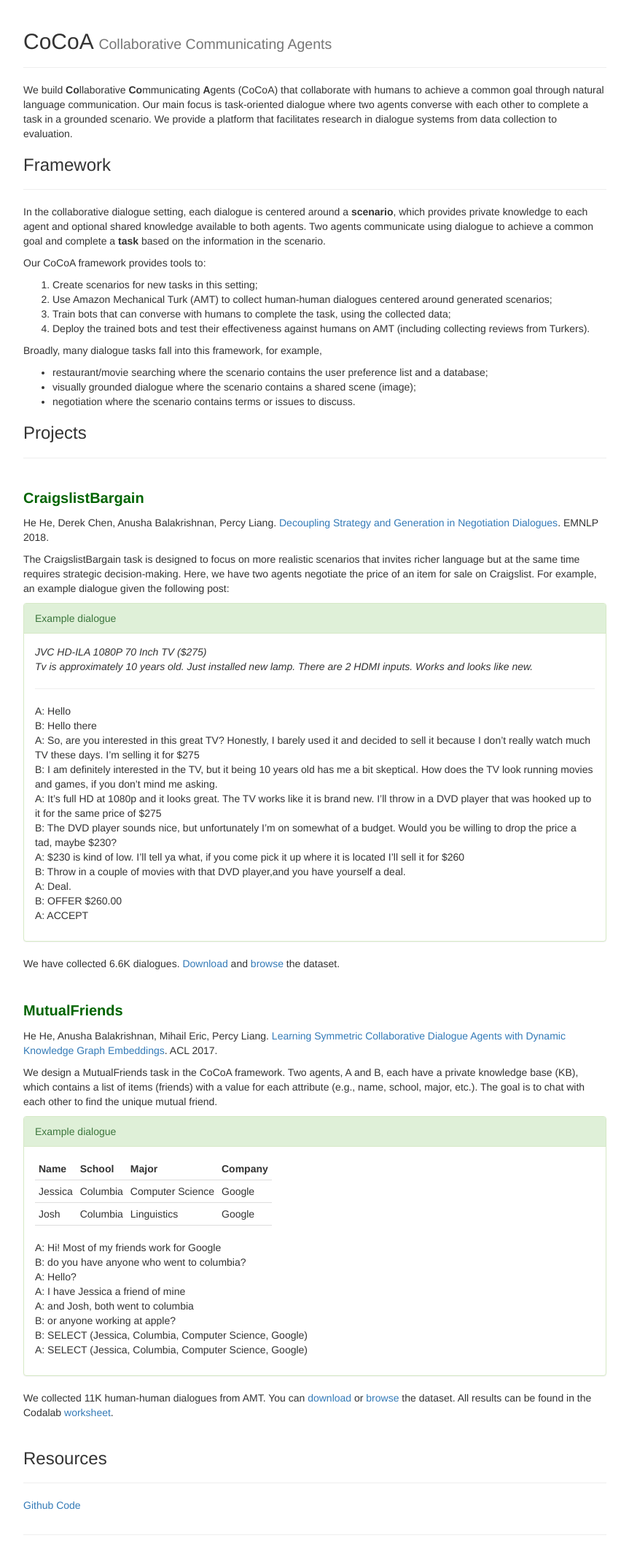
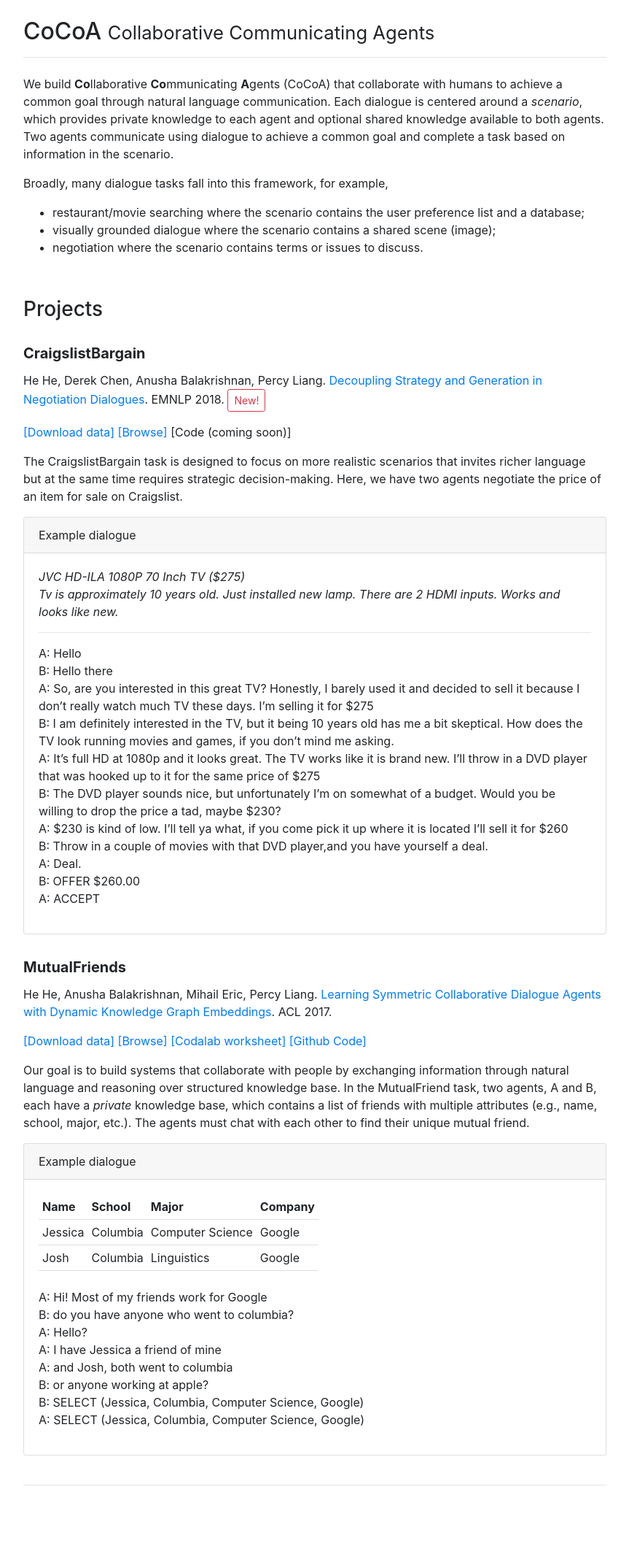
Before and after one commit to stanfordnlp/cocoa, a Jekyll site: the page built from index.md, in a window 1280 px wide. Shown: the whole page at 73% size, without its empty margins (208-1071 px from the left). Built offline with Jekyll 4.4.1, drawn with Linux system fonts in a browser that asks for light colours; after the commit the page ends 2065 px from its top, so only the background shows below that.

Commit message:
update style

```diff
--- a/_includes/themes/twitter/default.html
+++ b/_includes/themes/twitter/default.html
@@ -15,7 +15,14 @@
     <![endif]-->
 
     <!-- Le styles -->
+    <link rel="stylesheet" href="https://stackpath.bootstrapcdn.com/bootstrap/4.1.3/css/bootstrap.min.css" integrity="sha384-MCw98/SFnGE8fJT3GXwEOngsV7Zt27NXFoaoApmYm81iuXoPkFOJwJ8ERdknLPMO" crossorigin="anonymous">
+    <!--
     <link rel="stylesheet" href="https://maxcdn.bootstrapcdn.com/bootstrap/3.3.7/css/bootstrap.min.css">
+    -->
+    <script src="https://code.jquery.com/jquery-3.3.1.slim.min.js" integrity="sha384-q8i/X+965DzO0rT7abK41JStQIAqVgRVzpbzo5smXKp4YfRvH+8abtTE1Pi6jizo" crossorigin="anonymous"></script>
+<script src="https://cdnjs.cloudflare.com/ajax/libs/popper.js/1.14.3/umd/popper.min.js" integrity="sha384-ZMP7rVo3mIykV+2+9J3UJ46jBk0WLaUAdn689aCwoqbBJiSnjAK/l8WvCWPIPm49" crossorigin="anonymous"></script>
+<script src="https://stackpath.bootstrapcdn.com/bootstrap/4.1.3/js/bootstrap.min.js" integrity="sha384-ChfqqxuZUCnJSK3+MXmPNIyE6ZbWh2IMqE241rYiqJxyMiZ6OW/JmZQ5stwEULTy" crossorigin="anonymous"></script>
+
     <script src="https://ajax.googleapis.com/ajax/libs/jquery/3.3.1/jquery.min.js"></script>
     <script src="https://maxcdn.bootstrapcdn.com/bootstrap/3.3.7/js/bootstrap.min.js"></script>
     <link href="{{ ASSET_PATH }}/css/style.css?body=1" rel="stylesheet" type="text/css" media="all">
--- a/_includes/themes/twitter/page.html
+++ b/_includes/themes/twitter/page.html
@@ -1,4 +1,4 @@
-<div class="page-header">
+<div class="pb-2 mt-4 mb-4 border-bottom">
   <h2>{{ page.title }} {% if page.tagline %} <small>{{ page.tagline }}</small>{% endif %}</h2>
 </div>
 
--- a/assets/themes/twitter/css/kbroman.css
+++ b/assets/themes/twitter/css/kbroman.css
@@ -27,7 +27,6 @@ th, td {
 
 .project-header {
     padding: 10px 0 10px 0;
-    color: #006400;
     font-weight: bold;
     font-size: 20px;
 }
--- a/index.md
+++ b/index.md
@@ -7,23 +7,10 @@ homepage: true
 
 We build **Co**llaborative **Co**mmunicating **A**gents (CoCoA) that
 collaborate with humans to achieve a common goal through natural language communication.
-Our main focus is task-oriented dialogue where two agents converse with each other to complete a task in a grounded scenario.
-We provide a platform that facilitates research in dialogue systems from data collection to evaluation.
-
-### Framework
-<hr/>
-
-In the collaborative dialogue setting, each dialogue is centered around a **scenario**,
+Each dialogue is centered around a *scenario*,
 which provides private knowledge to each agent and optional shared knowledge available to both agents.
-Two agents communicate using dialogue to achieve a common goal and complete a **task** based on
-the information in the scenario.
-
-Our CoCoA framework provides tools to:
-
-1. Create scenarios for new tasks in this setting;
-2. Use Amazon Mechanical Turk (AMT) to collect human-human dialogues centered around generated scenarios;
-3. Train bots that can converse with humans to complete the task, using the collected data;
-4. Deploy the trained bots and test their effectiveness against humans on AMT (including collecting reviews from Turkers).
+Two agents communicate using dialogue to achieve a common goal and complete a task based on
+information in the scenario.
 
 Broadly, many dialogue tasks fall into this framework, for example,
 
@@ -31,8 +18,8 @@ Broadly, many dialogue tasks fall into this framework, for example,
 * visually grounded dialogue where the scenario contains a shared scene (image);
 * negotiation where the scenario contains terms or issues to discuss.
 
+<br>
 ### Projects
-<hr/>
 
 <div class="project" id="craigslist" markdown="1">
 
@@ -41,15 +28,20 @@ Broadly, many dialogue tasks fall into this framework, for example,
 He He, Derek Chen, Anusha Balakrishnan, Percy Liang.
 [Decoupling Strategy and Generation in Negotiation Dialogues]().
 EMNLP 2018.
+<button type="button" class="btn btn-outline-danger btn-sm">New!</button>
+
+[[Download data]](https://worksheets.codalab.org/worksheets/0x453913e76b65495d8b9730d41c7e0a0c/)
+[[Browse]](https://cs.stanford.edu/~hehe/transcripts.html)
+[Code (coming soon)]
+
 
 The CraigslistBargain task is designed to focus on more realistic scenarios that
 invites richer language but at the same time requires strategic decision-making.
 Here, we have two agents negotiate the price of an item for sale on Craigslist.
-For example, an example dialogue given the following post:
 
-<div class="panel panel-success" markdown="1">
-<div class="panel-heading">Example dialogue</div>
-<div class="panel-body" markdown="1">
+<div class="card" markdown="1">
+<div class="card-header">Example dialogue</div>
+<div class="card-body" markdown="1">
 *JVC HD-ILA 1080P 70 Inch TV ($275)*<br/>
 *Tv is approximately 10 years old. Just installed new lamp. There are 2 HDMI inputs. Works and looks like new.*
 <hr/>
@@ -67,11 +59,6 @@ A: ACCEPT<br>
 </div>
 </div>
 
-We have collected 6.6K dialogues.
-[Download](https://worksheets.codalab.org/worksheets/0x453913e76b65495d8b9730d41c7e0a0c/) and
-[browse](https://cs.stanford.edu/~hehe/transcripts.html)
-the dataset.
-
 </div>
 
 <div class="project" id="mutualfriend" markdown="1">
@@ -82,14 +69,21 @@ He He, Anusha Balakrishnan, Mihail Eric, Percy Liang.
 [Learning Symmetric Collaborative Dialogue Agents with Dynamic Knowledge Graph Embeddings](https://arxiv.org/pdf/1704.07130.pdf).
 ACL 2017.
 
-We design a MutualFriends task in the CoCoA framework.
-Two agents, A and B, each have a private knowledge base (KB),
-which contains a list of items (friends) with a value for each attribute (e.g., name, school, major, etc.).
-The goal is to chat with each other to find the unique mutual friend.
+[[Download data]](https://worksheets.codalab.org/bundles/0x5a4cefea7fd443cea15aa532bb8fcd67/)
+[[Browse]](https://worksheets.codalab.org/rest/bundles/0x2b7d7cb170b0475fa998f3ddf3c32893/contents/blob/chat_viewer/chat.html)
+[[Codalab worksheet]](https://worksheets.codalab.org/worksheets/0xc757f29f5c794e5eb7bfa8ca9c945573/)
+[[Github Code]](https://github.com/stanfordnlp/cocoa)
 
-<div class="panel panel-success" markdown="1">
-<div class="panel-heading">Example dialogue</div>
-<div class="panel-body" markdown="1">
+Our goal is to build systems that collaborate with people
+by exchanging information through natural language
+and reasoning over structured knowledge base.
+In the MutualFriend task, two agents, A and B, each have a *private* knowledge base,
+which contains a list of friends with multiple attributes (e.g., name, school, major, etc.).
+The agents must chat with each other to find their unique mutual friend.
+
+<div class="card" markdown="1">
+<div class="card-header">Example dialogue</div>
+<div class="card-body" markdown="1">
 | Name        | School       | Major                | Company     |
 |-------------|--------------|----------------------|-------------|
 | Jessica     | Columbia     | Computer Science     | Google      |
@@ -104,18 +98,7 @@ A: and Josh, both went to columbia<br/>
 B: or anyone working at apple?<br/>
 B: SELECT (Jessica, Columbia, Computer Science, Google)<br/>
 A: SELECT (Jessica, Columbia, Computer Science, Google)<br/>
-
 </div>
 </div>
 
-We collected 11K human-human dialogues from AMT.
-You can [download](https://worksheets.codalab.org/bundles/0x5a4cefea7fd443cea15aa532bb8fcd67/)
-or [browse](https://worksheets.codalab.org/rest/bundles/0x2b7d7cb170b0475fa998f3ddf3c32893/contents/blob/chat_viewer/chat.html)
-the dataset.
-All results can be found in the Codalab [worksheet](https://worksheets.codalab.org/worksheets/0xc757f29f5c794e5eb7bfa8ca9c945573/).
-
 </div>
-
-### Resources
-<hr/>
-[Github Code](https://github.com/stanfordnlp/cocoa)
```
